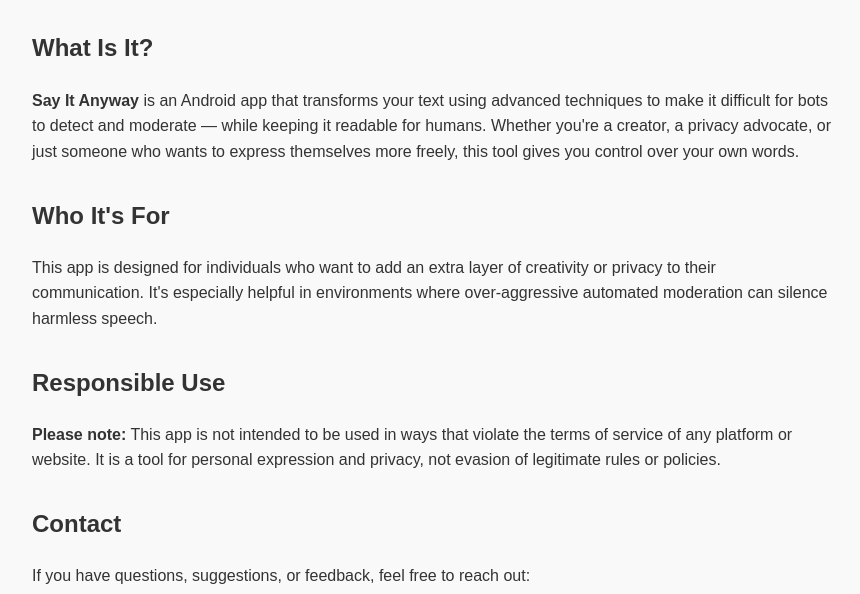
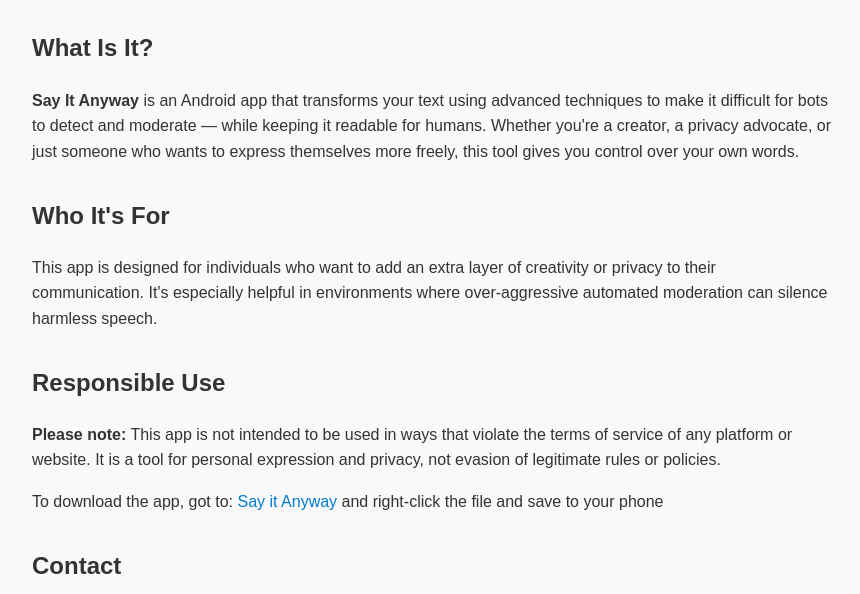
Before and after one commit to rikstick/say-it-anyway, a plain HTML site: page index.html in a window 1280 px wide. Shown: the part 206-800 px from the top of the page, without its empty margins (208-1068 px from the left). Drawn offline with Linux system fonts and the light colour scheme.

Commit message:
Update index.html

```diff
--- a/index.html
+++ b/index.html
@@ -64,6 +64,7 @@
   <section>
     <h2>Responsible Use</h2>
     <p><strong>Please note:</strong> This app is not intended to be used in ways that violate the terms of service of any platform or website. It is a tool for personal expression and privacy, not evasion of legitimate rules or policies.</p>
+    <p>To download the app, got to: <a href= "https://github.com/rikstick/say-it-anyway">Say it Anyway</a> and right-click the file and save to your phone</p>
   </section>
 
   <section>
```
